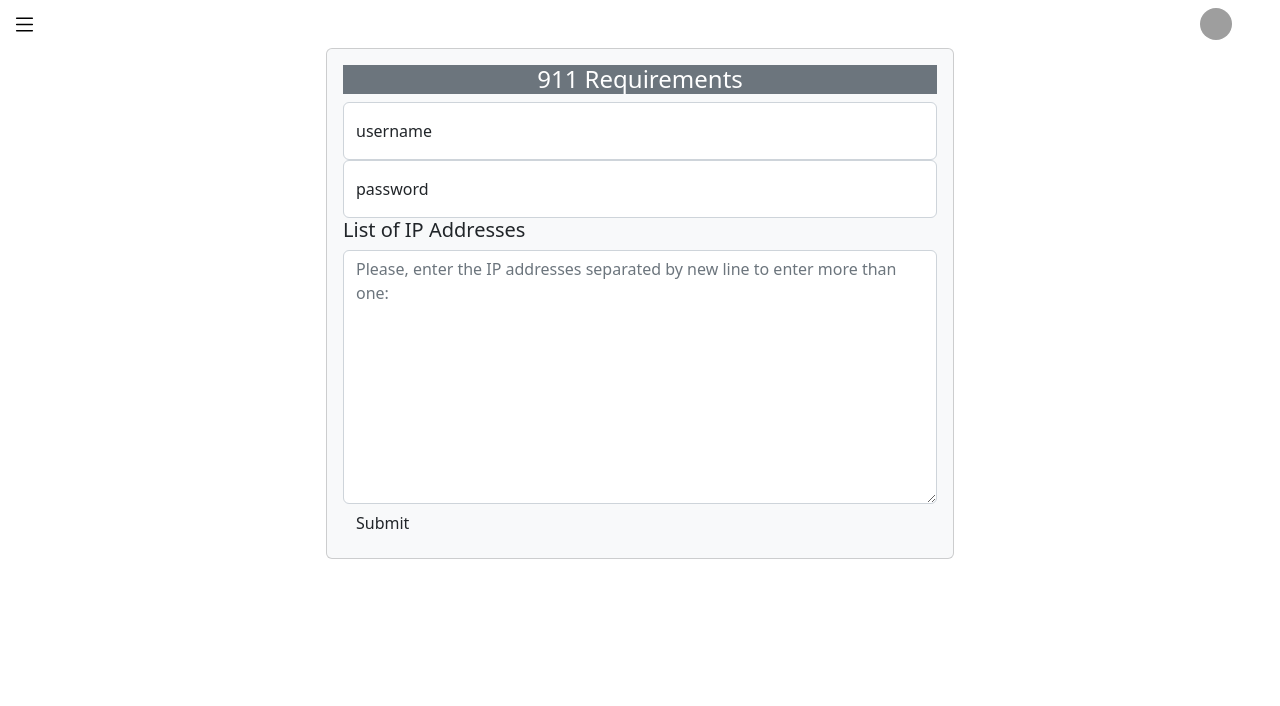
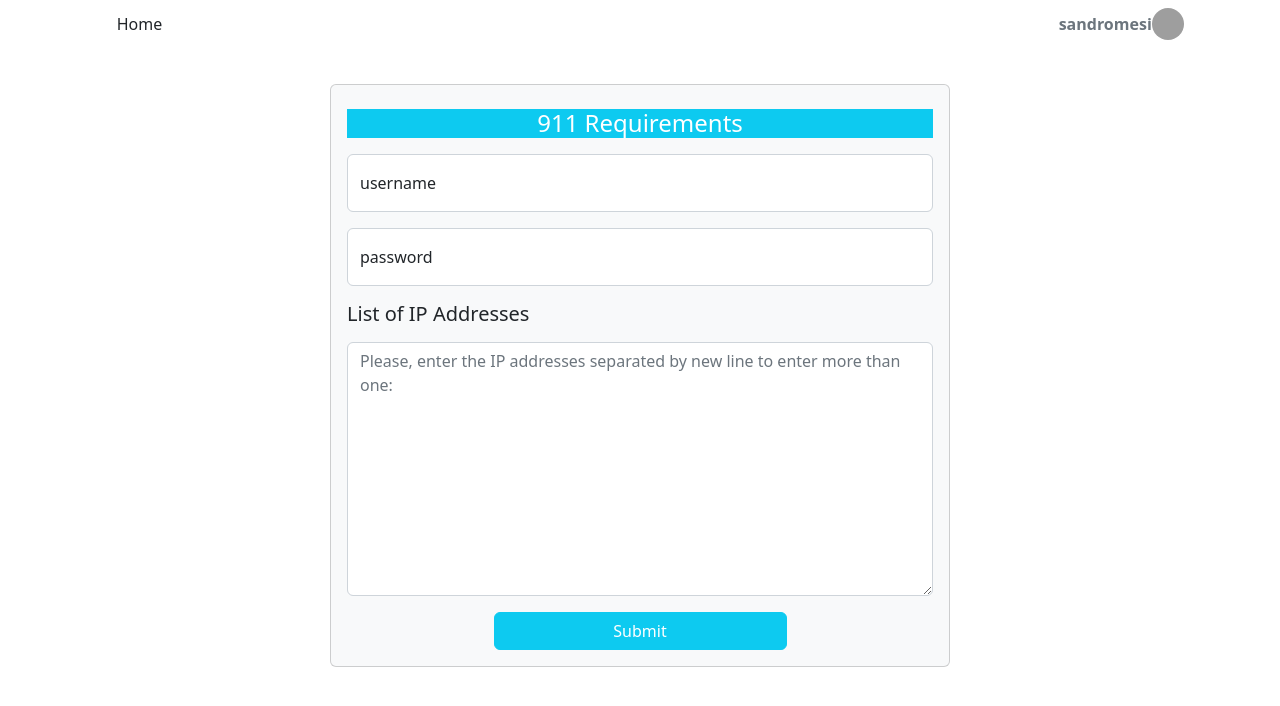
Before and after one commit to sandromesi/911-requirements, a Flask app: page / in a window 1280 px wide. Shown: the top 706 px of the page. Run offline with Flask 2, Linux system fonts and the light colour scheme; grey boxes are pictures that could not be loaded.

Commit message:
Deployed to Heroku

```diff
--- a/app.py
+++ b/app.py
@@ -1,4 +1,4 @@
-from importlib.resources import path
+#from importlib.resources import path
 from flask import Flask, render_template, request
 import network_automation
 import csv
@@ -40,5 +40,5 @@
         return render_template('success.html', filepath = filepath)
 
 if __name__ == '__main__':
-    app.debug = True
+    #app.debug = True
     app.run()
--- a/static/stylesheet.css
+++ b/static/stylesheet.css
@@ -7,12 +7,6 @@
     z-index: 2;
   }
 
-/* #dropdown-user img {
-    margin-left: 50px;
-} */
-
-
-
 .message {
     font-style: italic;
     text-decoration: underline;
@@ -20,29 +14,90 @@
     text-align: center;
 }
 
+/* The sidebar menu */
+#sidebar {
+    height: 100%; /* 100% Full-height */
+    width: 270px; /* 0 width - change this with JavaScript */
+    position: fixed; /* Stay in place */
+    z-index: 1; /* Stay on top */
+    top: 50px;
+    left: 0;
+    display: flex;
+    /* background-color: #111; */ /* Black*/
+    overflow-x: hidden; /* Disable horizontal scroll */
+    /* padding-top: 60px; */ /* Place content 60px from the top */
+    transition: 0.5s; /* 0.5 second transition effect to slide in the sidebar */
+  }
 
+  #toggledSidebar {
+    height: 100%; /* 100% Full-height */
+    width: 70px; /* 0 width - change this with JavaScript */
+    position: fixed; /* Stay in place */
+    z-index: 1; /* Stay on top */
+    top: 50px;
+    left: 0;
+    display: none;
+    /* background-color: #111; */ /* Black*/
+    overflow-x: hidden; /* Disable horizontal scroll */
+    /* padding-top: 60px; */ /* Place content 60px from the top */
+    transition: 0.5s; /* 0.5 second transition effect to slide in the sidebar */
+  }
 
+  /* The sidebar links */
+/*   .sidebar a {
+    padding: 8px 8px 8px 32px;
+    text-decoration: none;
+    font-size: 25px;
+    color: #818181;
+    display: block;
+    transition: 0.3s;
+  } */
 
+  /* When you mouse over the navigation links, change their color */
+/*   .sidebar a:hover {
+    color: #f1f1f1;
+  } */
 
+  /* Position and style the close button (top right corner) */
+  .sidebar .closebtn {
+    position: absolute;
+    top: 0;
+    right: 25px;
+    font-size: 36px;
+    margin-left: 50px;
+  }
 
-#sidebar-wrapper {
-    z-index: 1;
-    position: absolute;
-    width: 0;
-    height: 100%;
-    overflow-y: hidden;
+  /* The button used to open the sidebar */
+.openbtn {
+/* font-size: 20px; */
+cursor: pointer;
+/* background-color: #111;
+color: white; */
+padding: 10px 15px;
+border: none;
 }
 
-#page-content-wrapper {
-    width: 100%;
-    position: absolute;
-    padding: 15px;
-}
+.closebtn {
+    /* font-size: 20px; */
+    cursor: pointer;
+    /* background-color: #111;
+    color: white; */
+    padding: 10px 15px;
+    border: none;
+    }
 
-#wrapper.menuDisplayed #sidebar-wrapper {
-    width: 280px;
-}
+/*   .openbtn:hover {
+    background-color: #444;
+  } */
 
-#wrapper.menuDisplayed #page-content-wrapper {
-    padding-left: 280px;
-}
+  /* Style page content - use this if you want to push the page content to the right when you open the side navigation */
+  #main {
+    transition: margin-left .5s; /* If you want a transition effect */
+    padding: 20px;
+  }
+
+  /* On smaller screens, where height is less than 450px, change the style of the sidenav (less padding and a smaller font size) */
+  @media screen and (max-height: 450px) {
+    .sidebar {padding-top: 15px;}
+    .sidebar a {font-size: 18px;}
+  }
--- a/templates/base.html
+++ b/templates/base.html
@@ -8,15 +8,14 @@
     <link href="https://cdn.jsdelivr.net/npm/bootstrap@5.2.0-beta1/dist/css/bootstrap.min.css" rel="stylesheet"
         integrity="sha384-0evHe/X+R7YkIZDRvuzKMRqM+OrBnVFBL6DOitfPri4tjfHxaWutUpFmBp4vmVor" crossorigin="anonymous">
     <link rel="stylesheet" href="../static/stylesheet.css">
-    </head>
+</head>
 
 <body>
     {% include 'navbar.html' %}
-        {% include 'sidebar.html' %}
-        <div class="container-fluid">
-            {% block content %}
-            {% endblock %}
-        </div>
+    <div id="main" class="container-fluid">
+        {% block content %}
+        {% endblock %}
+    </div>
     <script src="https://cdn.jsdelivr.net/npm/bootstrap@5.2.0-beta1/dist/js/bootstrap.bundle.min.js"
         integrity="sha384-pprn3073KE6tl6bjs2QrFaJGz5/SUsLqktiwsUTF55Jfv3qYSDhgCecCxMW52nD2"
         crossorigin="anonymous"></script>
--- a/templates/index.html
+++ b/templates/index.html
@@ -1,28 +1,28 @@
 {% extends 'base.html' %}
 {% block content %}
 <div class="card col-md-6 text-left mx-auto bg-light">
-    <div class="card-body">
-        <h4 class="card-title bg-secondary text-white btn-lg text-center btn-block align-center">911 Requirements</h4>
+    <div class="card-body mt-2">
+        <h4 class="card-title bg-info text-white btn-lg text-center btn-block align-center">911 Requirements</h4>
         {% if message %}
         <p class="message">{{ message | safe }}</p>
         {% endif %}
         <form class="form" action="/submit" method="POST">
-            <div class="form-floating">
+            <div class="form-floating mt-3">
                 <input type="text" class="form-control" name="username" placeholder="username">
                 <label for="floatingInput">username</label>
             </div>
-            <div class="form-floating">
+            <div class="form-floating mt-3">
                 <input type="password" class="form-control" name="password" placeholder="password">
                 <label for="floatingInput">password</label>
             </div>
-            <div class="form-group">
+            <div class="form-group mt-3">
                 <h5>List of IP Addresses</h5>
-                <textarea class="form-control" name="ip_addresses_list"
+                <textarea class="form-control mt-3" name="ip_addresses_list"
                     placeholder="Please, enter the IP addresses separated by new line to enter more than one:" id=""
                     cols="20" rows="10"></textarea>
             </div>
-            <div class="submit">
-                <input type="submit" value="Submit" class="btn">
+            <div class="d-grid gap-2 col-6 mx-auto mt-3">
+                <input type="submit" value="Submit" class="btn btn-info text-white text-center">
             </div>
         </form>
     </div>
--- a/templates/navbar.html
+++ b/templates/navbar.html
@@ -1,19 +1,22 @@
-<nav class="navbar">
+<nav class="navbar pb-4">
     <div class="container-fluid">
-        <div class="col-10">
-            <a id="menu-toggle">
+        <div class="col-1">
+            <!-- <a id="menu-toggle" class="openbtn">
                 <svg class="bi me-2" width="25" height="25">
-                    <use href="../static/icons.svg#menu"/>
+                    <use href="../static/icons.svg#menu" />
                 </svg>
-            </a>
+            </a> -->
+        </div>
+        <div class="col-9">
+            <a class="nav-link active" aria-current="page" href="/">Home</a>
         </div>
         <div class="col-2">
-            <div class="dropdown">
+            <div class="dropdown mx-auto">
                 <a href="#" class="d-flex align-items-center text-white text-decoration-none dropdown-toggle"
                     id="dropdown-user" data-bs-toggle="dropdown" aria-expanded="false">
-                    <strong>sandromesi</strong>
+                    <strong class="text-secondary">sandromesi</strong>
                     <img src="https://avatars.githubusercontent.com/u/62498755?v=4" alt="" width="32" height="32"
-                        class="rounded-circle ms-5">
+                        class="rounded-circle">
                 </a>
                 <ul class="dropdown-menu dropdown-menu-dark text-small shadow " aria-labelledby="dropdown-user">
                     <li><a class="dropdown-item" href="#">Profile</a></li>
@@ -27,5 +30,24 @@
             </div>
         </div>
     </div>
-    </div>
 </nav>
+
+<script>
+
+    document.querySelector(".openbtn").addEventListener("click", toggle)
+
+    function toggle() {
+
+        var sidebar = document.getElementById("sidebar");
+        var toggledSidebar = document.getElementById("toggledSidebar");
+
+        if (sidebar.style.display === "none" && toggledSidebar.style.display === "flex") {
+            sidebar.style.display = "flex";
+            toggledSidebar.style.display = "none";
+        } else {
+            sidebar.style.display = "none";
+            toggledSidebar.style.display = "flex";
+        }
+    }
+
+</script>
--- a/templates/sidebar.html
+++ b/templates/sidebar.html
@@ -1,64 +1,39 @@
-<!-- <svg xmlns="http://www.w3.org/2000/svg" style="display: none;">
-    <symbol id="monitor" viewBox="0 0 16 16">
-        <path
-            d="M13.5 3a.5.5 0 0 1 .5.5V11H2V3.5a.5.5 0 0 1 .5-.5h11zm-11-1A1.5 1.5 0 0 0 1 3.5V12h14V3.5A1.5 1.5 0 0 0 13.5 2h-11zM0 12.5h16a1.5 1.5 0 0 1-1.5 1.5h-13A1.5 1.5 0 0 1 0 12.5z" />
-    </symbol>
-
-    <symbol id="tools" viewBox="0 0 16 16">
-        <path
-            d="M1 0 0 1l2.2 3.081a1 1 0 0 0 .815.419h.07a1 1 0 0 1 .708.293l2.675 2.675-2.617 2.654A3.003 3.003 0 0 0 0 13a3 3 0 1 0 5.878-.851l2.654-2.617.968.968-.305.914a1 1 0 0 0 .242 1.023l3.27 3.27a.997.997 0 0 0 1.414 0l1.586-1.586a.997.997 0 0 0 0-1.414l-3.27-3.27a1 1 0 0 0-1.023-.242L10.5 9.5l-.96-.96 2.68-2.643A3.005 3.005 0 0 0 16 3c0-.269-.035-.53-.102-.777l-2.14 2.141L12 4l-.364-1.757L13.777.102a3 3 0 0 0-3.675 3.68L7.462 6.46 4.793 3.793a1 1 0 0 1-.293-.707v-.071a1 1 0 0 0-.419-.814L1 0Zm9.646 10.646a.5.5 0 0 1 .708 0l2.914 2.915a.5.5 0 0 1-.707.707l-2.915-2.914a.5.5 0 0 1 0-.708ZM3 11l.471.242.529.026.287.445.445.287.026.529L5 13l-.242.471-.026.529-.445.287-.287.445-.529.026L3 15l-.471-.242L2 14.732l-.287-.445L1.268 14l-.026-.529L1 13l.242-.471.026-.529.445-.287.287-.445.529-.026L3 11Z" />
-    </symbol>
-    <symbol id="close" viewBox="0 0 16 16">
-        <path
-            d="M4.646 4.646a.5.5 0 0 1 .708 0L8 7.293l2.646-2.647a.5.5 0 0 1 .708.708L8.707 8l2.647 2.646a.5.5 0 0 1-.708.708L8 8.707l-2.646 2.647a.5.5 0 0 1-.708-.708L7.293 8 4.646 5.354a.5.5 0 0 1 0-.708z" />
-    </symbol>
-    <symbol id="menu" viewBox="0 0 16 16">
-        <path fill-rule="evenodd"
-            d="M2.5 12a.5.5 0 0 1 .5-.5h10a.5.5 0 0 1 0 1H3a.5.5 0 0 1-.5-.5zm0-4a.5.5 0 0 1 .5-.5h10a.5.5 0 0 1 0 1H3a.5.5 0 0 1-.5-.5zm0-4a.5.5 0 0 1 .5-.5h10a.5.5 0 0 1 0 1H3a.5.5 0 0 1-.5-.5z" />
-    </symbol>
-</svg>
-
-<aside>
-    <div id="sidebar-wrapper" class="l-navbar d-flex flex-column flex-shrink-0 p-3 text-white bg-dark" style="width: 280px;">
+<div id="sidebar" class="flex-column p-3 text-white bg-info">
     <a href="/" class="d-flex align-items-center mb-3 mb-md-0 me-md-auto text-white text-decoration-none">
         <span class="fs-4">Network Automation</span>
     </a>
+    <hr>
+    <button class="btn btn-light align-items-center rounded collapsed mb-2">
+        <svg class="bi me-2" width="16" height="16">
+            <use href="../static/icons.svg#monitor" />
+        </svg>
+        911 Requirements
+    </button>
+    <button class="btn btn-light align-items-center rounded collapsed mb-2">
+        <svg class="bi me-2" width="16" height="16">
+            <use href="../static/icons.svg#tools" />
+        </svg>
+        VLSM Calculator
+    </button>
+    <hr>
+</div>
 
+
+<div id="toggledSidebar" class="flex-column p-3 text-white bg-info">
+    <a href="/" class="d-flex align-items-center mb-3 mb-md-0 me-md-auto text-white text-decoration-none">
+        <span class="fs-4">N</span>
+    </a>
     <hr>
-
-        <button class="btn btn-light align-items-center rounded collapsed mb-2" data-bs-toggle="collapse"
-            data-bs-target="#monitor-collapse" aria-expanded="true">
+    <button class="btn btn-light align-items-center rounded collapsed mb-2" id="monitor-collapse">
         <svg class="bi me-2" width="16" height="16">
-                <use xlink:href="#monitor" />
+            <use href="../static/icons.svg#monitor" />
         </svg>
-            Monitor
     </button>
-        <div class="collapse" id="monitor-collapse">
-            <ul class="nav nav-pills flex-column mb-auto">
-                <li>
-                    <a href="#" class="nav-link text-white text-center">
-                        911 Requirements
-                    </a>
-                </li>
-            </ul>
-        </div>
-        <button class="btn btn-light align-items-center rounded collapsed mb-2" data-bs-toggle="collapse"
+    <button class="btn btn-light align-items-center rounded collapsed mb-2 align-center" data-bs-toggle="collapse"
         data-bs-target="#tools-collapse" aria-expanded="true">
         <svg class="bi me-2" width="16" height="16">
-                <use xlink:href="#tools" />
+            <use href="../static/icons.svg#tools" />
         </svg>
-            Tools
     </button>
-        <div class="collapse" id="tools-collapse">
-            <ul class="nav nav-pills flex-column mb-auto">
-                <li>
-                    <a href="#" class="nav-link text-white text-center">
-                        VLSM Calculator
-                    </a>
-                </li>
-            </ul>
+    <hr>
 </div>
-        <hr>
-</aside>
-
-<script src="../js/sidebar.js"></script> -->
```
Also changed, not shown: requirements.txt (added, +19 -0 lines), 1 other file. Lines whose indentation alone changed are shown as unchanged.
